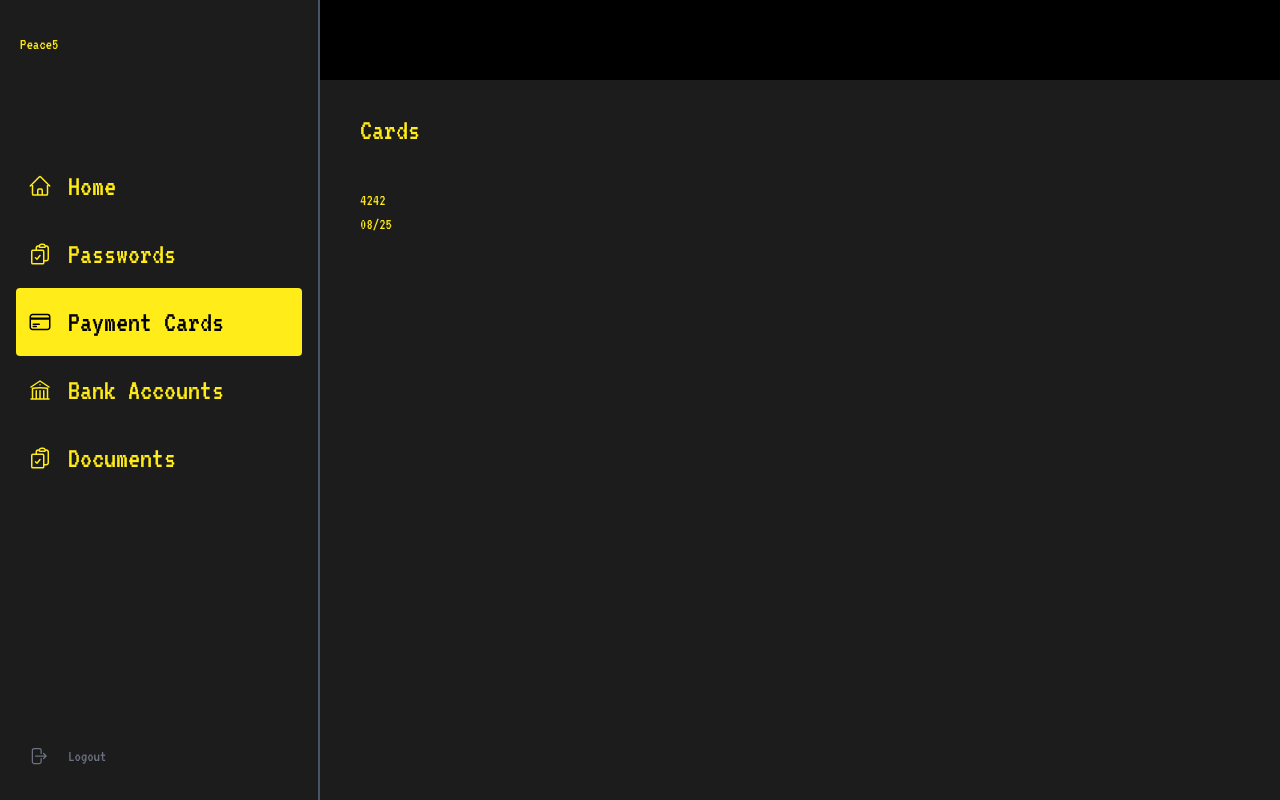
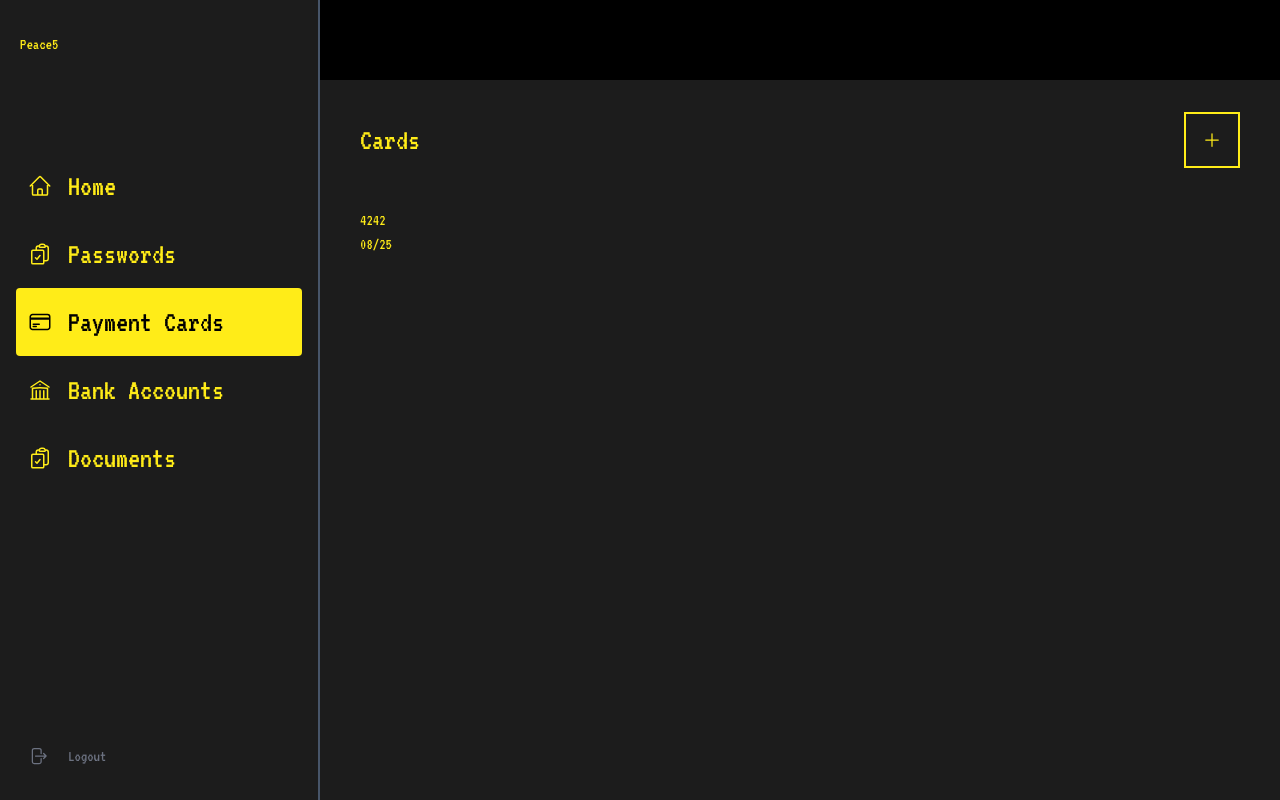
Before and after one commit to Moganesan/peace5, a Next.js app: page /cards in a window 1280 px wide. Built offline with nearby package versions, Linux system fonts and the light colour scheme.

Commit message:
addNewCard modal integration

```diff
--- a/pages/_app.tsx
+++ b/pages/_app.tsx
@@ -6,6 +6,8 @@ import { Web5ContextProvider } from "@/context/web5";
 import { AddPasswordModalContextProvider } from "@/components/addPassword/addPasswordModalContext";
 import { VT323 } from "next/font/google";
 import AddPasswordModal from "@/components/addPassword/addPasswordModal";
+import AddCardModal from "@/components/addCard/addCardModal";
+import { AddCardModalContextProvidet } from "@/components/addCard/addCardModalContext";
 
 const font = VT323({ subsets: ["latin"], weight: "400" });
 
@@ -16,11 +18,14 @@ export default function App({ Component, pageProps }: AppProps) {
     <QueryClientProvider client={queryClient}>
       <Web5ContextProvider>
         <AddPasswordModalContextProvider>
-          <main className={font.className}>
-            <Component {...pageProps} />
-            <ReactQueryDevtools initialIsOpen />
-            <AddPasswordModal />
-          </main>
+          <AddCardModalContextProvidet>
+            <main className={font.className}>
+              <Component {...pageProps} />
+              <ReactQueryDevtools initialIsOpen />
+              <AddPasswordModal />
+              <AddCardModal />
+            </main>
+          </AddCardModalContextProvidet>
         </AddPasswordModalContextProvider>
       </Web5ContextProvider>
     </QueryClientProvider>
--- a/pages/cards.tsx
+++ b/pages/cards.tsx
@@ -1,8 +1,19 @@
 import Layout from "@/components/layout";
+import { PlusIcon } from "@heroicons/react/24/solid";
+import { useAddCardModal } from "@/components/addCard/addCardModalContext";
 const Cards = () => {
+  const { setShowAddCardModal, showAddCardModal } = useAddCardModal();
   return (
     <Layout>
-      <h1 className="text-3xl">Cards</h1>
+      <div className="flex items-center justify-between">
+        <h1 className="text-3xl">Cards</h1>
+        <button
+          className="border-2 p-4 text-xl"
+          onClick={() => setShowAddCardModal(true)}
+        >
+          <PlusIcon className="w-5 h-5" />
+        </button>
+      </div>
       <div className="grid grid-cols-5 mt-10 grid-flow-row gap-20">
         <div className="credit-card visa selectable">
           <div className="credit-card-last4">4242</div>
```
